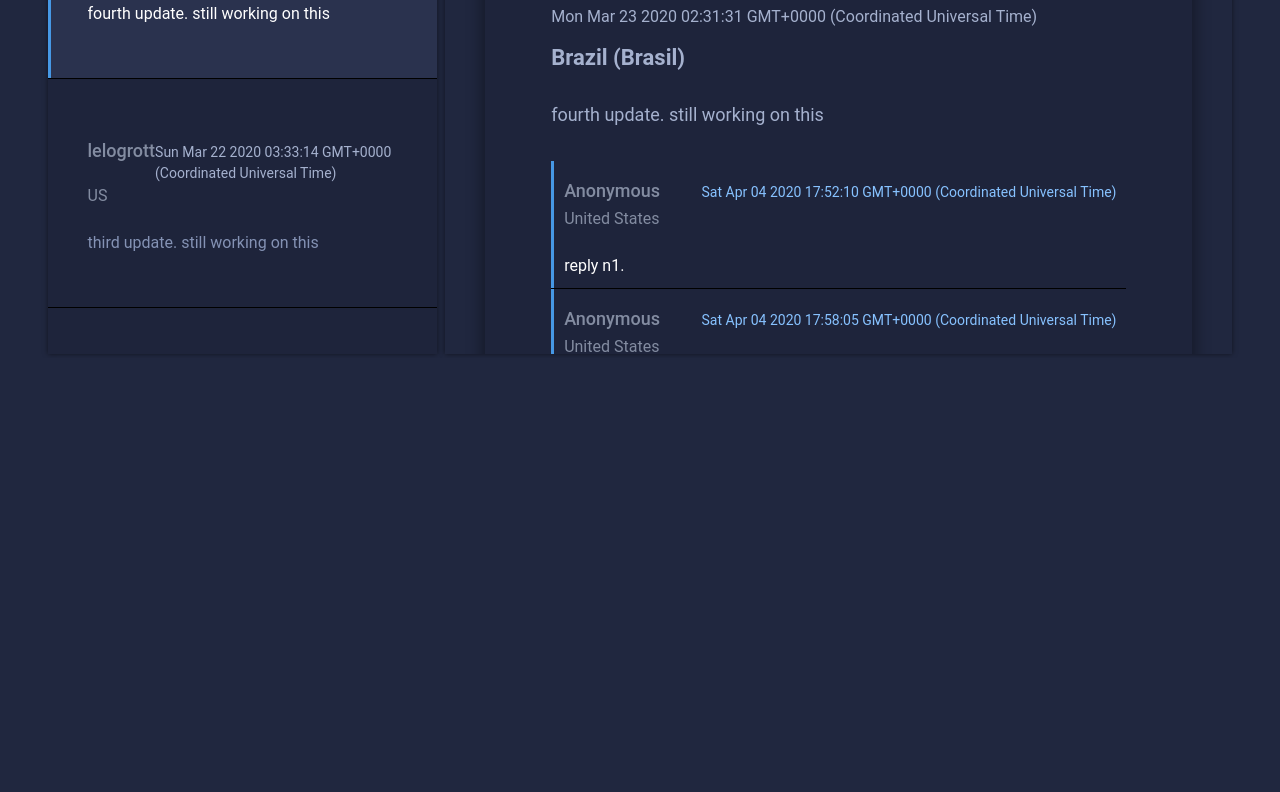
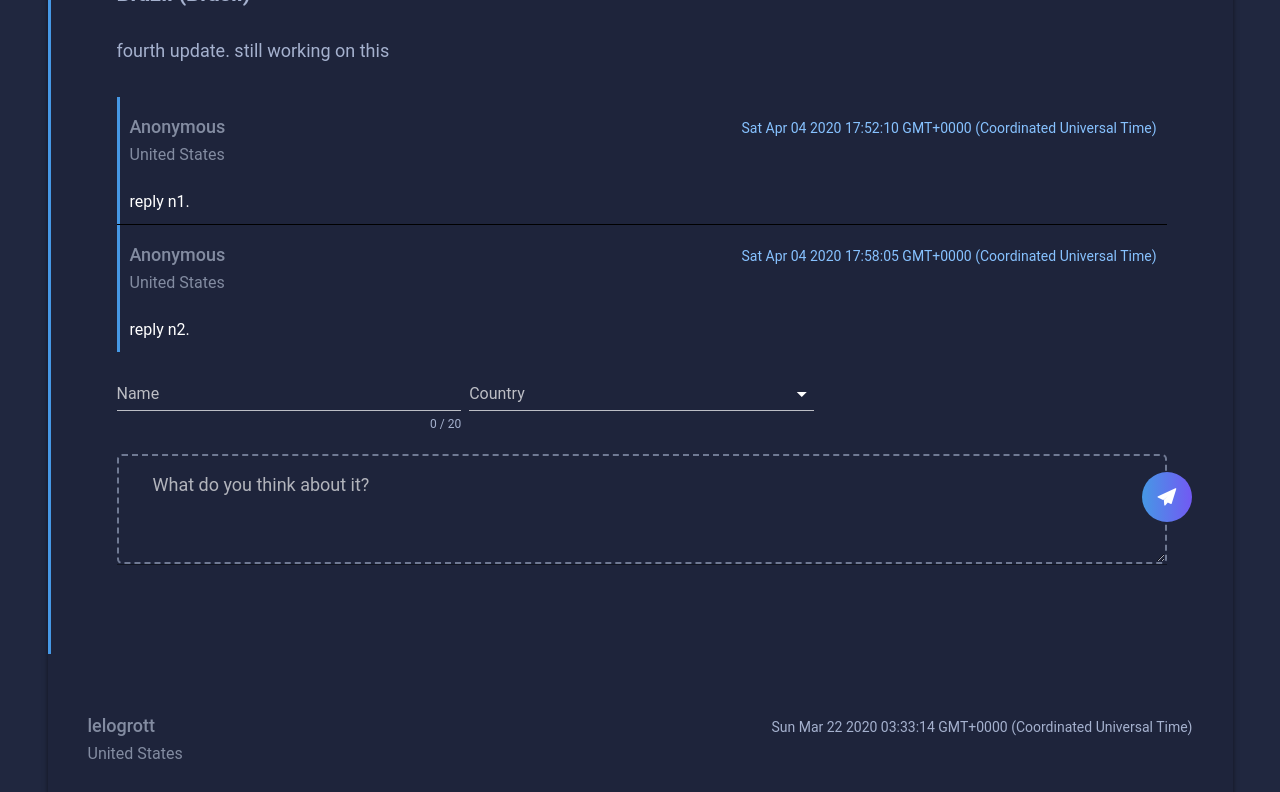
Before and after one commit to lelogrott/quarantinenotes, a Vue app in the folder vuemail-dark/: page /#/ in a window 1280 px wide. Shown: the part 540-1332 px from the top of the page. Before the commit the page ends 898 px from the top, so only its background shows below. Built offline with nearby package versions, Linux system fonts and the light colour scheme.

Commit message:
updated UI

```diff
--- a/vuemail-dark/src/components/core/Drawer.vue
+++ b/vuemail-dark/src/components/core/Drawer.vue
@@ -7,10 +7,12 @@
         <v-icon>mdi-menu</v-icon>
       </div> -->
 
-      <div class="logo">
-        <!-- <img src="assets/img/logo/quarantine_notes_icon.png" alt="logo"> -->
-        QUARANTINE NOTES
-      </div>
+      <a href="#">
+        <div class="logo">
+          <!-- <img src="assets/img/logo/quarantine_notes_icon.png" alt="logo"> -->
+          QUARANTINE NOTES
+        </div>
+      </a>
 
 
       <v-spacer />
--- a/vuemail-dark/src/components/material/NoteDetails.vue
+++ b/vuemail-dark/src/components/material/NoteDetails.vue
@@ -59,6 +59,7 @@
     mounted(){
       var vm = this;
       this.scrollToTop();
+      // this.focusOnNote();
 
       EventBus.$on('reply-added', function (reply) {
         vm.insertReply(reply.data);
@@ -83,6 +84,11 @@
           return false;
         });
       },
+      focusOnNote() {
+        $('html, body').animate({
+          scrollTop: $('.single-note-details-item').offset().top
+        }, 100);
+      },
       getCountry(id) {
         let countries = this.$store.state.countriesData.countriesInfo;
         for (var i = countries.length - 1; i >= 0; i--) {
--- a/vuemail-dark/src/styles/components-style/_notedetailscard.scss
+++ b/vuemail-dark/src/styles/components-style/_notedetailscard.scss
@@ -1,8 +1,11 @@
 .single-note-details-item {
   background: $email-card-bg;
-  margin: 40px;
   padding: 70px 66px;
   box-shadow: 0px 0px 15px 2px rgba(0,0,0,.4);
+
+    border-left: 3px solid #4698e5;
+
+
 
   .head-top {
     display: flex;
--- a/vuemail-dark/src/styles/components-style/_responsive.scss
+++ b/vuemail-dark/src/styles/components-style/_responsive.scss
@@ -6,7 +6,7 @@
 // media 1199px
 @include media1199 {
    .crad-head { flex-direction: column; }
-   .card-left-side {height: 54vh;}
+   // .card-left-side {height: 54vh;}
 }
 
 // Desktop & Laptop
@@ -32,7 +32,7 @@
    #core-drawer-toolbar .topbar .topbaricon .v-icon {font-size: 25px;margin: 0 0 0 5px;}
    .avater img {display: none;}
 
-   .card-left-side { height: 40vh;}
+   // .card-left-side { height: 40vh;}
    .single-mail-details-item {padding: 78px 30px 90px;}
    .single-mail-details-item .head-top { flex-direction: column;align-items: end; }
    .single-mail-details-item .head-subject {font-size: 16px;}
--- a/vuemail-dark/src/styles/components-style/_view.scss
+++ b/vuemail-dark/src/styles/components-style/_view.scss
@@ -17,7 +17,6 @@ h2{
 }
 .card-left-side,.card-right-side{
    box-shadow: 0 0px 5px rgba(0,0,0,.5)!important;
-   height:63vh;
    overflow-y: scroll;
    -ms-overflow-style: -ms-autohiding-scrollbar;
    -webkit-overflow-scrolling: touch;
--- a/vuemail-dark/src/views/Inbox.vue
+++ b/vuemail-dark/src/views/Inbox.vue
@@ -17,33 +17,28 @@
       </v-layout>
 
       <v-layout v-else row wrap>
-        <v-flex lg4 md6 sm12 xs12>
-          <div class="card-left-side card-left-side-ui-design">
-            <div v-on:click="activate(i, item.noteId)"
-              v-bind:class="{active: item.noteId == selected}" class="card-index" v-for="(item,i) in notes" :key="i">
+        <v-flex lg12 md12 sm12 xs12>
+          <div id="inbox-container" class="card-left-side card-left-side-ui-design">
+            <div v-for="(item,i) in notes" :key="i">
+              <single-mail-details v-if="item.noteId == selected" :noteDetailsData="notes[note]" />
+
+              <div v-else v-on:click="activate(i, item.noteId)"
+              v-bind:class="{active: item.noteId == selected}" class="card-index">
                 <div class="card-info">
                   <div class="card-head">
                     <h3><a>{{item.author}}</a></h3>
-                  <div class="card-date">{{new Date(item.createdAt) | moment("MMM Do h:mmA") }}</div>
+                    <div class="card-date">{{new Date(item.createdAt) | moment("dddd, MMMM Do YYYY, h:mm:ss A") }}</div>
                     <delete-note-button v-if="sysAdmin()" :noteId="item.noteId" />
                   </div>
-                <a>{{item.country}}</a>
+                  <a>{{getCountry(item.country)}}</a>
                   <div class="card-para">
                     {{item.content}}
                   </div>
                 </div>
               </div>
-
             </div>
-
-        </v-flex>
-
-        <v-flex lg8 md6 sm12 xs12>
-          <div class="card-right-side card-left-side-ui-design">
-            <single-mail-details :noteDetailsData="notes[note]" />
           </div>
         </v-flex>
-
       </v-layout>
     </v-container>
   </div>
@@ -84,6 +79,14 @@
       })
     },
     methods: {
+      getCountry(id) {
+        let countries = this.$store.state.countriesData.countriesInfo;
+        for (var i = countries.length - 1; i >= 0; i--) {
+          if (id == countries[i].id)
+            return countries[i].friendly_name;
+        }
+        return 'Unknown';
+      },
       sysAdmin() {
         return this.$route.query.sysAdmin == "true";
       },
```
Lines whose indentation alone changed are shown as unchanged.
